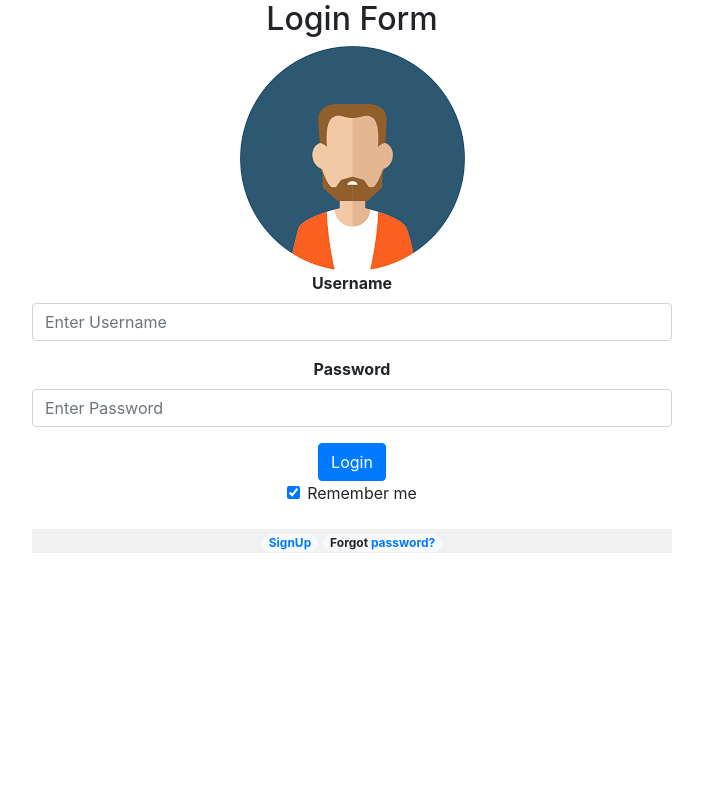
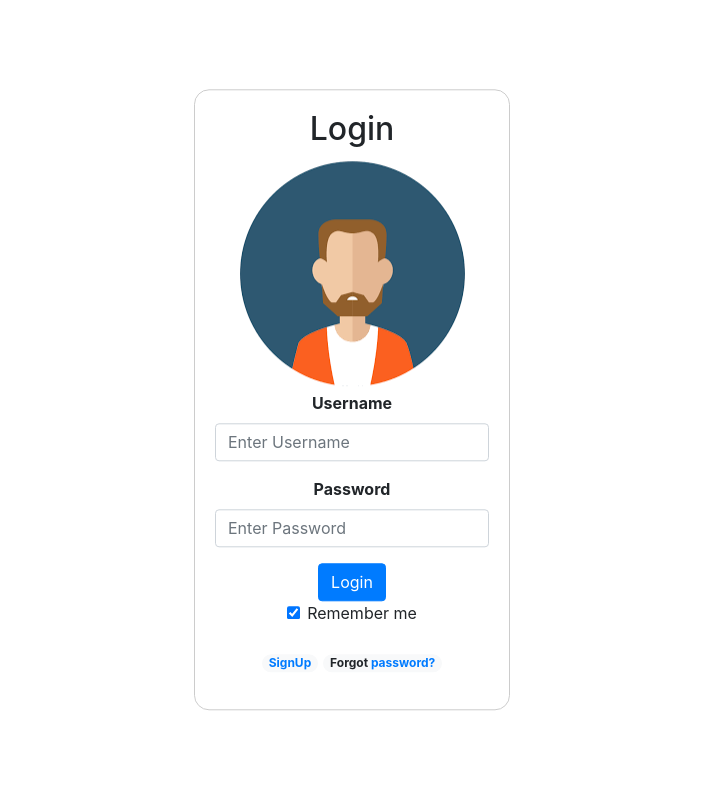
Before and after one commit to j-isler/M133-Projekt, a PHP site: page /login_frontend.php in a window 1280 px wide. Shown: the whole page, without its empty margins (288-991 px from the left). Run offline with PHP 8.4, Linux system fonts and the light colour scheme.

Commit message:
login done

```diff
--- a/frontend/css/style.css
+++ b/frontend/css/style.css
@@ -1,6 +1,3 @@
-
-.login{
-    width: 50%;
-    text-align: center;
-    margin: auto;
+body, html {
+    height: 100%;
 }
--- a/frontend/login_frontend.php
+++ b/frontend/login_frontend.php
@@ -3,12 +3,13 @@
 <head>
     <meta name="viewport" content="width=device-width, initial-scale=1">
     <?php require "../bootstrap/bootstap_temp.php"; ?>
+    <link href="css/style.css" rel="stylesheet">
 </head>
 <body>
-    <div style="width: 50%; text-align: center; margin: auto">
-        <h2>Login Form</h2>
-        <form action="/action_page.php" method="post">
-              <div class="imgcontainer">
+    <div style="position: fixed; top: 50%; left: 50%; transform: translate(-50%, -50%); text-align: center;">
+        <form action="/action_page.php" method="post" style="border:1px solid #ccc; border-radius: 15px; padding: 20px">
+             <h2>Login</h2>
+              <div class="imgcontainer" style="padding: 5px">
                 <img src="avatar.png" alt="Avatar" class="avatar">
               </div>
 
@@ -26,7 +27,7 @@
                   <input type="checkbox" class="form-check-input" checked="checked" name="remember"> Remember me
                 </label>
               </div>
-              <div class="form-group" style="background-color:#f1f1f1">
+              <div class="form-group">
                 <span class="badge badge-pill badge-light"><a href="registration_frontend.php">SignUp</a></span>
                 <span class="badge badge-pill badge-light">Forgot <a href="#">password?</a></span>
               </div>
--- a/frontend/registration_frontend.php
+++ b/frontend/registration_frontend.php
@@ -5,7 +5,7 @@
      <meta name="viewport" content="width=device-width, initial-scale=1">
 </head>
 <body>
-
+    <div style="width: 50%; text-align: center; margin: auto; height: 50%" class="container">
         <form action="/action_page.php" style="border:1px solid #ccc">
           <div class="container">
             <div>
@@ -39,6 +39,6 @@
             </div>
           </div>
         </form>
-
+    </div>
 </body>
 </html>
```
Lines whose indentation alone changed are shown as unchanged.
